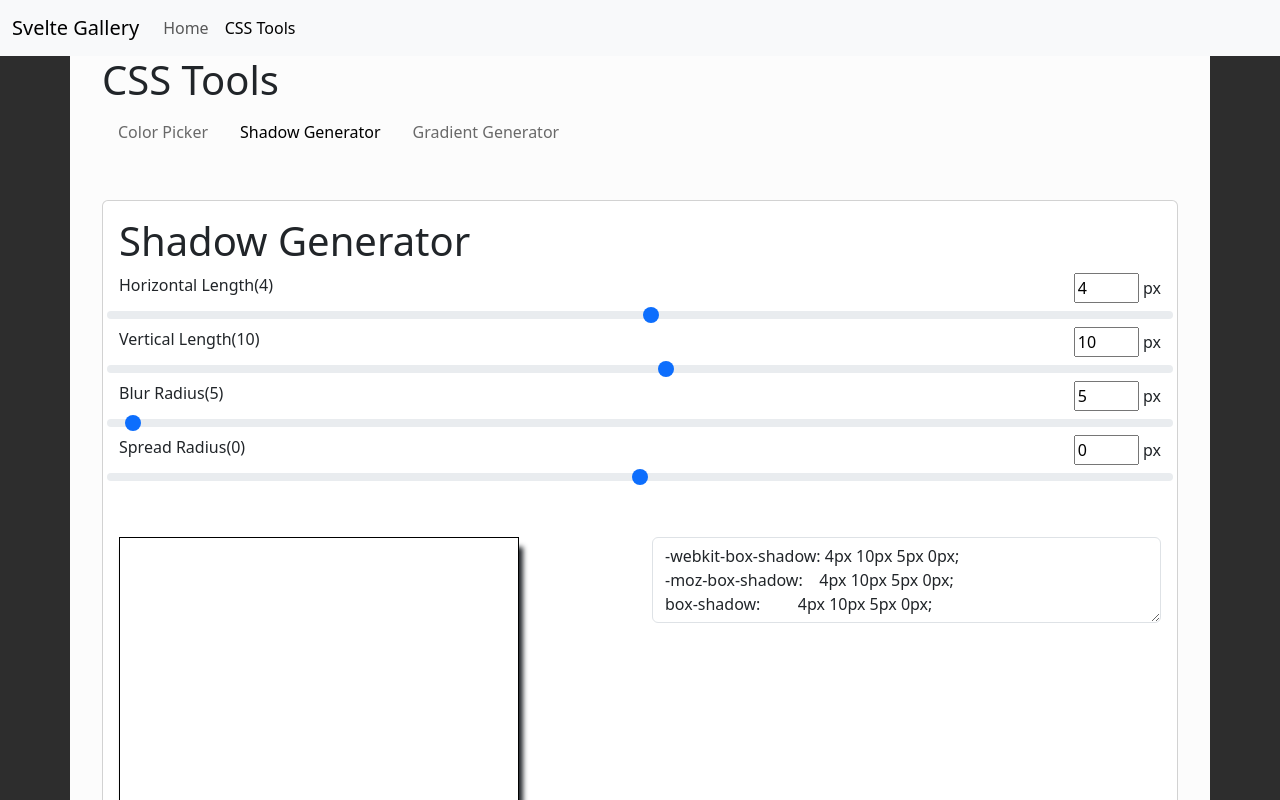
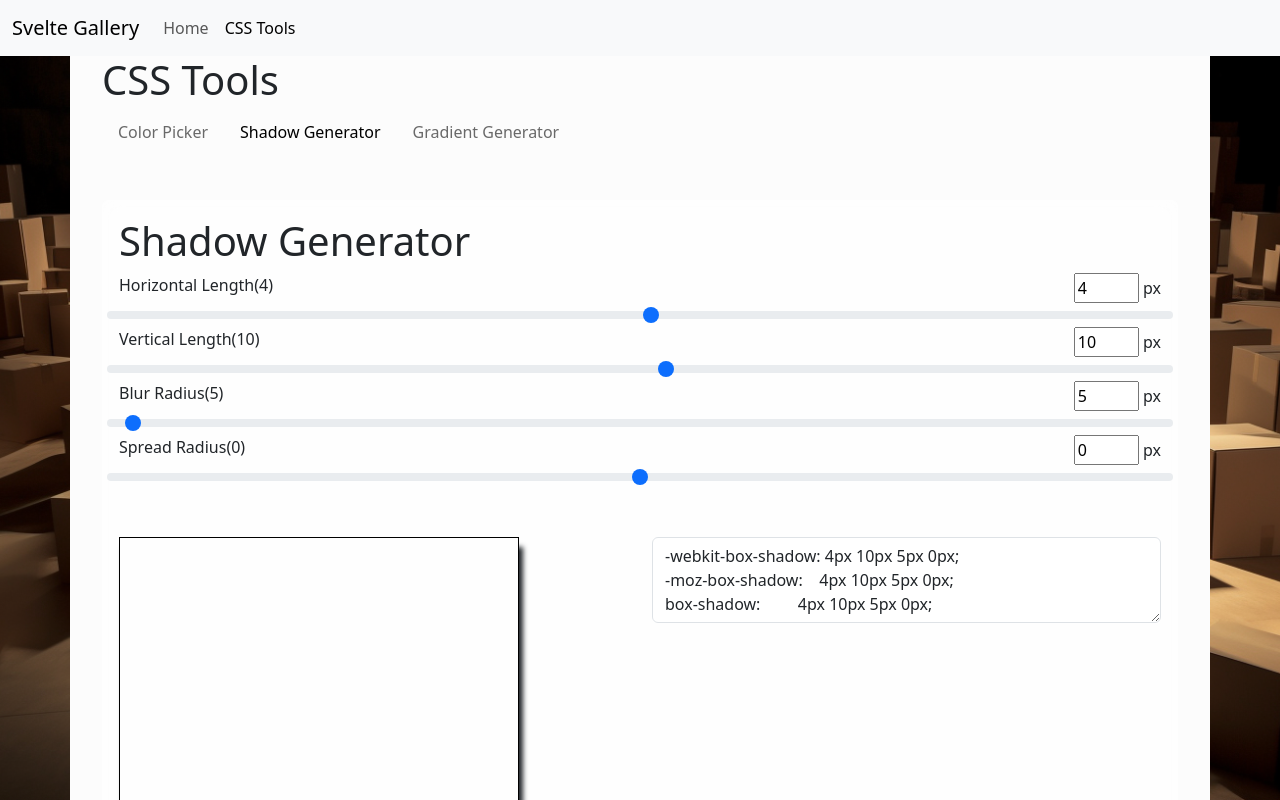
Before and after one commit to smithandrewl/svelte-gallery, a SvelteKit app: page /css/shadow-generator in a window 1280 px wide. Shown: the top 800 px of the page. Built offline with nearby package versions, Linux system fonts and the light colour scheme.

Commit message:
Added a background image for the shadow generator tool.

```diff
--- a/src/global.css
+++ b/src/global.css
@@ -8,3 +8,10 @@ body {
   padding-right:    2em;
   background-color: #fcfcfc;
 }
+
+.card {
+  background: rgba(255,255,255,0.5);
+  -webkit-backdrop-filter: blur(10px);
+  backdrop-filter: blur(10px);
+  border: 1px solid rgba(255,255,255,0.25);
+}
--- a/src/routes/css/+layout.svelte
+++ b/src/routes/css/+layout.svelte
@@ -30,10 +30,12 @@
   </a>
 </nav>
 
+<div class="outer">
 <div class="card">
   <div class="card-body">
     <slot/>
   </div>
+</div>
 </div>
 
 <style>
@@ -43,4 +45,6 @@
   .nav-link.active {
     color: black;
   }
+
+
 </style>
--- a/src/routes/css/shadow-generator/+page.svelte
+++ b/src/routes/css/shadow-generator/+page.svelte
@@ -3,3 +3,15 @@
 </script>
 
 <ShadowGenerator></ShadowGenerator>
+
+<svelte:head>
+  <style>
+    body {
+      background: url(/shadows.png) no-repeat center center fixed;
+      -webkit-background-size: cover;
+      -moz-background-size: cover;
+      -o-background-size: cover;
+      background-size: cover;
+    }
+  </style>
+</svelte:head>
```
Also changed, not shown: static/shadows.png (added).
